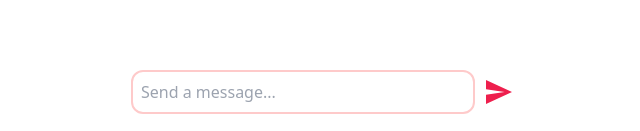
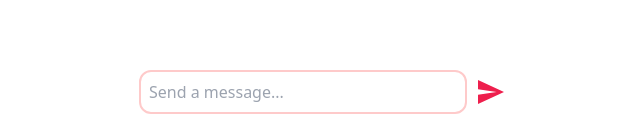
Before and after one commit to jdjfisher/ember, a Next.js app: page /chats/1 in a window 1280 px wide. Shown: the part 666-797 px from the top of the page, without its empty margins (317-957 px from the left). Built offline with nearby package versions, Linux system fonts and the light colour scheme.

Commit message:
Added padding

```diff
--- a/app/chats/[id]/page.tsx
+++ b/app/chats/[id]/page.tsx
@@ -92,7 +92,7 @@ export default function Chat({ params }: any) {
         {isTyping && <Typing />}
       </div>
 
-      <section className="absolute bottom-5 left-0 w-full">
+      <section className="absolute bottom-5 left-0 w-full px-2">
         <MessageForm onMessage={onMessage} />
       </section>
     </div>
```
